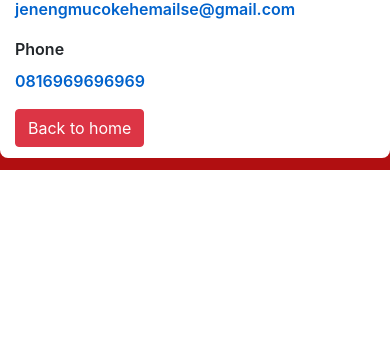
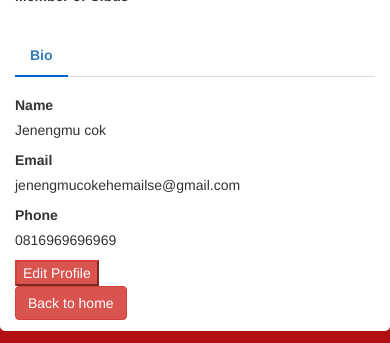
Before and after one commit to trasv/pweb_proyek3, a PHP site: page /profile.php in a window 390 px wide. Shown: the part 709-1052 px from the top of the page. Before the commit the page ends 879 px from the top, so only its background shows below. Run offline with PHP 8.4, Linux system fonts and the light colour scheme; some libraries are stand-ins or nearby versions.

Commit message:
Update profile.php

```diff
--- a/profile.php
+++ b/profile.php
@@ -4,42 +4,114 @@
 <meta charset="utf-8">
 <title>Profile</title>
 <link rel="stylesheet" href="profile_style.css">
-<link href="//maxcdn.bootstrapcdn.com/bootstrap/4.1.1/css/bootstrap.min.css" rel="stylesheet" id="bootstrap-css">
+<!--<link href="//maxcdn.bootstrapcdn.com/bootstrap/4.1.1/css/bootstrap.min.css" rel="stylesheet" id="bootstrap-css">-->
 <script src="//maxcdn.bootstrapcdn.com/bootstrap/4.1.1/js/bootstrap.min.js"></script>
 <script src="//cdnjs.cloudflare.com/ajax/libs/jquery/3.2.1/jquery.min.js"></script>
-
 <link rel="icon" href="logoo.png" type="image/gif" sizes="16x16">
+<link rel="stylesheet" href="https://maxcdn.bootstrapcdn.com/bootstrap/3.3.7/css/bootstrap.min.css">
+<script src="https://ajax.googleapis.com/ajax/libs/jquery/3.3.1/jquery.min.js"></script>
+<script src="https://maxcdn.bootstrapcdn.com/bootstrap/3.3.7/js/bootstrap.min.js"></script>
 </head>
 
 <body>
 	<div class="container emp-profile">
+		<div class="row">
+			<div align="center" class="col-md-4">
+				<a href="index.php"><img src="logoo.png" style="border-radius: 50%"></a>
+			</div>
+		<div style="font-family: Gotham, 'Helvetica Neue', Helvetica, Arial, 'sans-serif'" class="col-md-8">
+			<br>
+			<h1><b>CIBUS</b><br></h1>
+			<h3>The Sound of Food</h3>
+		</div>
+		</div>
+		<br>
+		<!-- Modal Edt-->
+		<div class="modal modal1 fade" id="edit" role="dialog">
+			<div class="modal-dialog">
+
+				<!-- Modal content-->
+				<div class="modal-content">
+					<div class="modal-header text-center">
+						<button type="button" class="close" data-dismiss="modal">&times;</button>
+						<h4 class="modal-title">Edit Profile</h4>
+					</div>
+					<div class="modal-body">
+						<form>
+							<div class="form-group">
+								<label for="email">Name:</label>
+								<input type="email" class="form-control" id="email" placeholder="Enter Name">
+							</div>
+							<div class="form-group">
+								<label for="pwd">Email:</label>
+								<input type="password" class="form-control" id="pwd" placeholder="Enter Email">
+							</div>
+							<div class="form-group">
+								<label for="pwd">Phone:</label>
+								<input type="password" class="form-control" id="pwd" placeholder="Enter Phone">
+							</div>
+							<button type="submit" class="btn btn-default">Submit</button>
+						</form>
+					</div>
+					<div class="modal-footer">
+						<button type="button" class="btn btn-default" data-dismiss="modal">Close</button>
+					</div>
+				</div>
+			</div>
+		</div>
+
 		<form method="post">
 			<div class="row">
 				<div class="col-md-4">
-					<div class="profile-img">
-						<img src="21272160_1524989637521837_6561885418199331628_n.jpg" alt=""/>
-						<div class="file btn btn-lg btn-primary">Change Photo
-							<input type="file" name="file"/>
+					<div class="profile-img" >
+						<img src="1469219586_2.jpeg" alt="profilpicture">
+						<div style="vertical-align: 20px" id= "change" class="file btn btn-danger">Change Photo</div>
+					</div>
+				</div>
+				<div style="font-family: Gotham, 'Helvetica Neue', Helvetica, Arial, 'sans-serif'" class="col-md-6">
+					<div class="profile-head">
+						<h5 style="font-family: Gotham, 'Helvetica Neue', Helvetica, Arial, 'sans-serif'"><b>Member of Cibus</b></h5>
+						<br>
+						<div class="tab-content" id="myTabContent">
+						<ul class="nav nav-tabs" id="myTab" role="tablist">
+							<li class="nav-item">
+								<a class="nav-link active" id="home-tab" data-toggle="tab" href="#home" role="tab" aria-controls="home" aria-selected="true">Bio</a>
+							</li>
+						</ul>
+						<div id="home" role="tabpanel" aria-labelledby="home-tab">
+							<div class="row">
+								<div class="col-md-4">
+									<label>Name</label>
+								</div>
+								<div class="col-md-8">
+									<p>Jenengmu cok</p>
+								</div>
+							</div>
+							<div class="row">
+								<div class="col-md-4">
+									<label>Email</label>
+								</div>
+								<div class="col-md-8">
+									<p>jenengmucokehemailse@gmail.com</p>
+								</div>
+							</div>
+							<div class="row">
+								<div class="col-md-4">
+									<label>Phone</label>
+								</div>
+								<div class="col-md-8">
+									<p>0816969696969</p>
+								</div>
+							</div>
 						</div>
 					</div>
-				</div>
-				<div class="col-md-6">
-					<div class="profile-head">
-						<h5>Insert name here</h5>
-						<h6>Member</h6>
-						<br>
-						<br>
-						<ul class="nav nav-tabs" id="myTab" role="tablist">
-							<li class="nav-item">
-								<a class="nav-link active" id="home-tab" data-toggle="tab" href="#home" role="tab" aria-controls="home" aria-selected="true">About</a>
-							</li>
-						</ul>
 					</div>
 				</div>
 				<div class="col-md-2">
-					<input type="submit" class="profile-edit-btn" name="btnAddMore" value="Edit Profile"/>
+					<a data-toggle="modal" data-target="#edit" href="#edit"><button class="btn-danger">Edit Profile</button></a>
 				</div>
 			</div>
+<!--
 			<div class="row">
 				<div class="col-md-4">
 					<div class="profile-work">
@@ -48,36 +120,10 @@
 					</div>
 				</div>
 				<div class="col-md-8">
-					<div class="tab-content profile-tab" id="myTabContent">
-						<div class="tab-pane fade show active" id="home" role="tabpanel" aria-labelledby="home-tab">
-							<div class="row">
-								<div class="col-md-6">
-									<label>Name</label>
-								</div>
-								<div class="col-md-6">
-									<p>Jenengmu cok</p>
-								</div>
-							</div>
-							<div class="row">
-								<div class="col-md-6">
-									<label>Email</label>
-								</div>
-								<div class="col-md-6">
-									<p>jenengmucokehemailse@gmail.com</p>
-								</div>
-							</div>
-							<div class="row">
-								<div class="col-md-6">
-									<label>Phone</label>
-								</div>
-								<div class="col-md-6">
-									<p>0816969696969</p>
-								</div>
-							</div>
-						</div>
-					</div>
+
 				</div>
 			</div>
+-->
 			<div>
 					<a href="index.php" class="btn btn-danger">Back to home</a>
   			</div>
```
